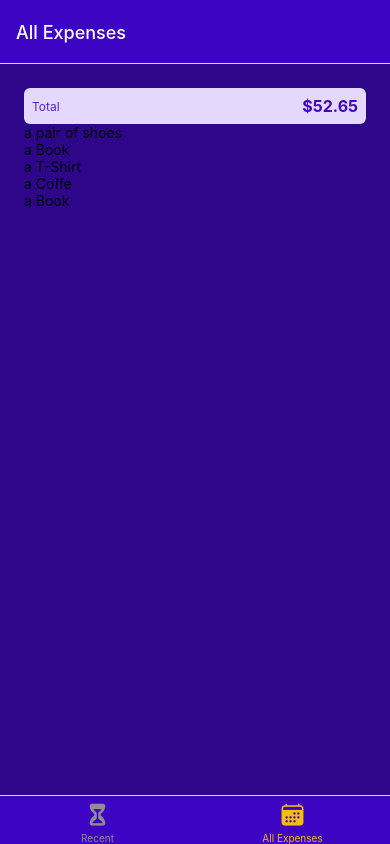
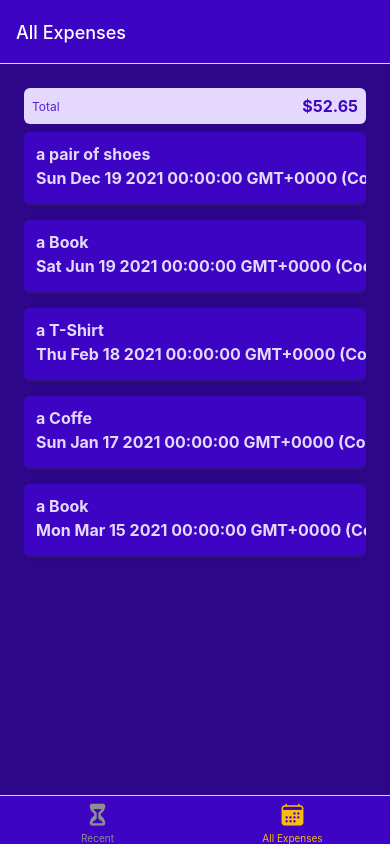
Before and after one commit to abdonofal911/ExpensesTracker, a React Native app: screen /AllExpenses in a window 390 px wide. Built offline with nearby package versions, Linux system fonts and the light colour scheme.

Commit message:
Changes to be committed: 	new file:   components/ExpensesOutput/ExpenseItem.js 	modified:   components/ExpensesOutput/ExpensesList.js

```diff
--- /dev/null
+++ b/components/ExpensesOutput/ExpenseItem.js
@@ -0,0 +1,58 @@
+import React from "react";
+import { Pressable, StyleSheet, Text, View } from "react-native";
+import { GlobalStyles } from "../../constants/styles";
+
+const ExpenseItem = ({ description, amount, date }) => {
+  return (
+    <Pressable>
+      <View style={styles.expenseItem}>
+
+        <View>
+          <Text style={[styles.textBase,styles.description]}>{description}</Text>
+          <Text style={[styles.textBase,styles.description]}>{date.toString()}</Text>
+        </View>
+        <View style={styles.amountContainer}>
+          <Text style={styles.amount}>{amount}</Text>
+        </View>
+      </View>
+    </Pressable>
+  );
+};
+
+export default ExpenseItem;
+
+const styles = StyleSheet.create({
+  expenseItem: {
+    padding: 12,
+    marginVertical: 8,
+    backgroundColor: GlobalStyles.colors.primary500,
+    flexDirection: "row",
+    justifyContent: "space-between",
+    borderRadius: 6,
+    elevation: 3,
+    shadowColor: GlobalStyles.colors.gray500,
+    shadowOffset: { width: 1, height: 1 },
+    shadowOpacity: 0.4,
+    shadowRadius: 4,
+  },
+  textBase: {
+    color: GlobalStyles.colors.primary50,
+  },
+  description: {
+    fontSize: 16,
+    marginBottom: 4,
+    fontWeight: "bold",
+  },
+  amountContainer: {
+    paddingHorizontal: 12,
+    paddingVertical: 4,
+    backgroundColor: "white",
+    justifyContent: "center",
+    alignItems: "center",
+    borderRadius: 4,
+  },
+  amount: {
+    color: GlobalStyles.colors.primary500,
+    fontWeight: "bold",
+  },
+});
--- a/components/ExpensesOutput/ExpensesList.js
+++ b/components/ExpensesOutput/ExpensesList.js
@@ -1,8 +1,9 @@
 import React from "react";
 import { FlatList, Text, View } from "react-native";
+import ExpenseItem from "./ExpenseItem";
 
 const renderExpensesItem = (itemData) => {
-  return <Text>{itemData.item.description}</Text>;
+  return <ExpenseItem {...itemData.item} /> ;
 };
 
 const ExpensesList = ({ expenses }) => {
```
